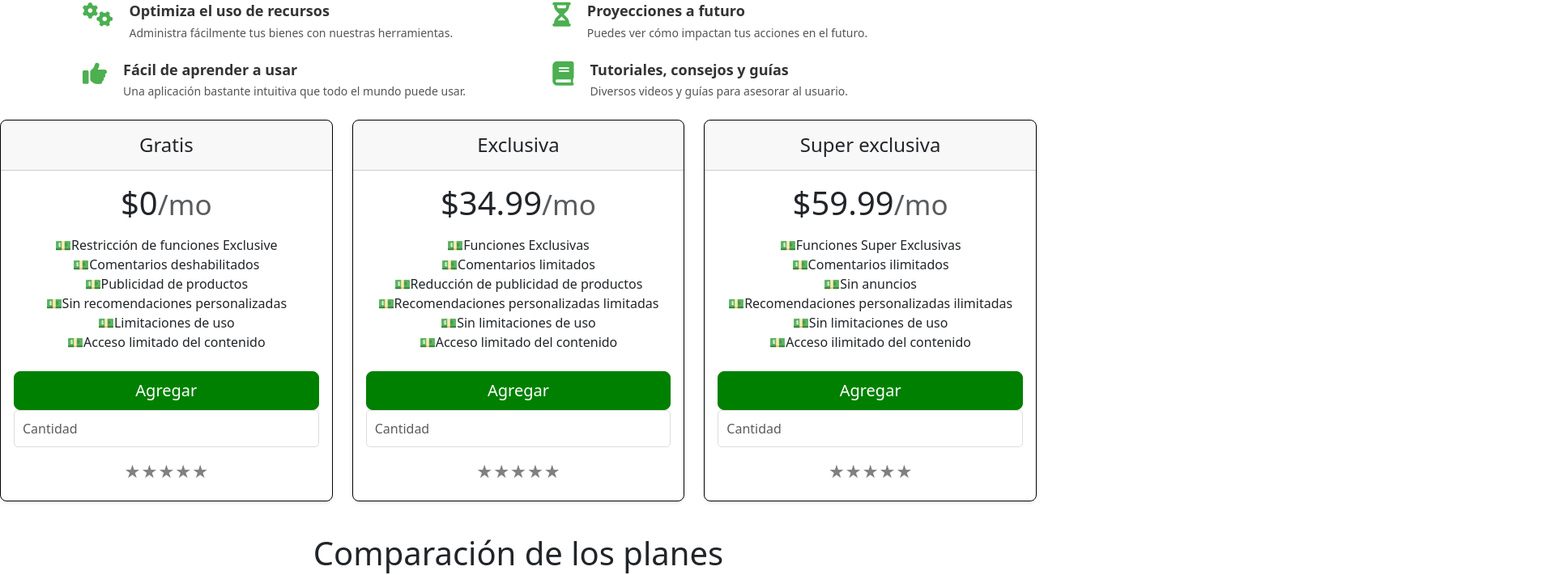
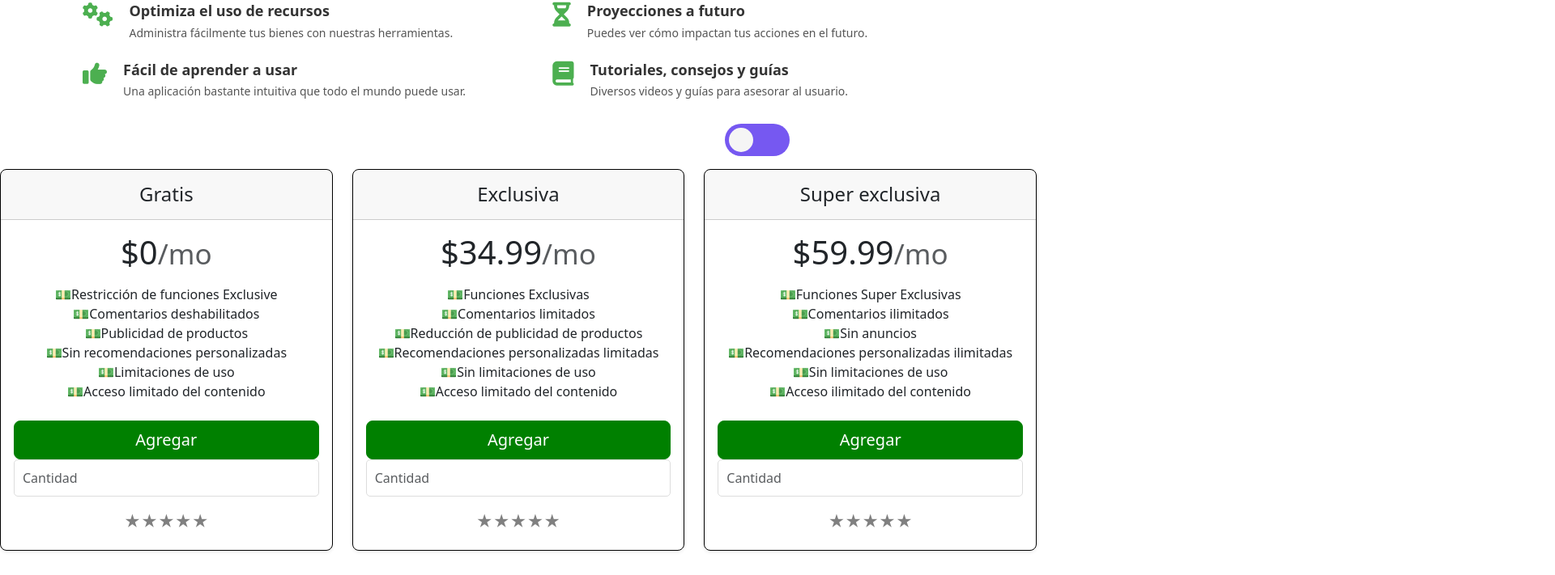
Before and after one commit to Luisa09/Wallet-Track, a plain HTML site: page index.html in a window 1280 px wide. Shown: the part 1144-1855 px from the top of the page at 81% size, 1920 px wide, since content can reach past the window. Drawn offline with nearby package versions, Linux system fonts and the light colour scheme.

Commit message:
Añadi el switch del punto 6, no tiene aun la funcionalidad de cambiar el estilo de la pagina

```diff
--- a/css/styles.css
+++ b/css/styles.css
@@ -692,3 +692,44 @@ h1.logo a {
   input[type="radio"]:checked ~ label {
     color: orange;
   }
+
+  /*Las cosas que se le aplican a la clase del swiche*/
+.wrap_toggle {
+    position: relative;
+    left: 890px;
+    padding: 5px;
+}
+.switch {
+position: relative;
+display: inline-block;
+width: 80px;
+height: 40px;
+background-color: #7658f1;
+border-radius: 40px;
+cursor: pointer;
+transition: all 0.5s;
+}
+.switch::after {
+    content: '';
+    position: absolute;
+    width: 30px;
+    height: 30px;
+    border-radius: 30px;
+    background-color: whitesmoke;
+    left: 5px;
+    top: 5px;
+}
+
+input[type='checkbox']:checked + .switch::after {
+    transform: translateX(40px);
+    background-color:  black;
+}
+
+input[type='checkbox']:checked + .switch {
+    background-color: lightgreen;
+}
+
+.offscreen {
+    position: absolute;
+    left: -99999999999px;
+}
--- a/index.html
+++ b/index.html
@@ -133,7 +133,13 @@
     </section>
 
 
+    <div class="wrap_toggle">
+        <input type="checkbox" id="toggle" class="offscreen" />
+        <label for="toggle" class="switch"></label>
+    </div>
+
     <div class="row row-cols-1 row-cols-md-3 mb-3 text-center" >
+
         <div class="col">
             <div class="card mb-4 rounded-3 shadow-sm" id="borde1">
                 <div class="card-header py-3">
```
